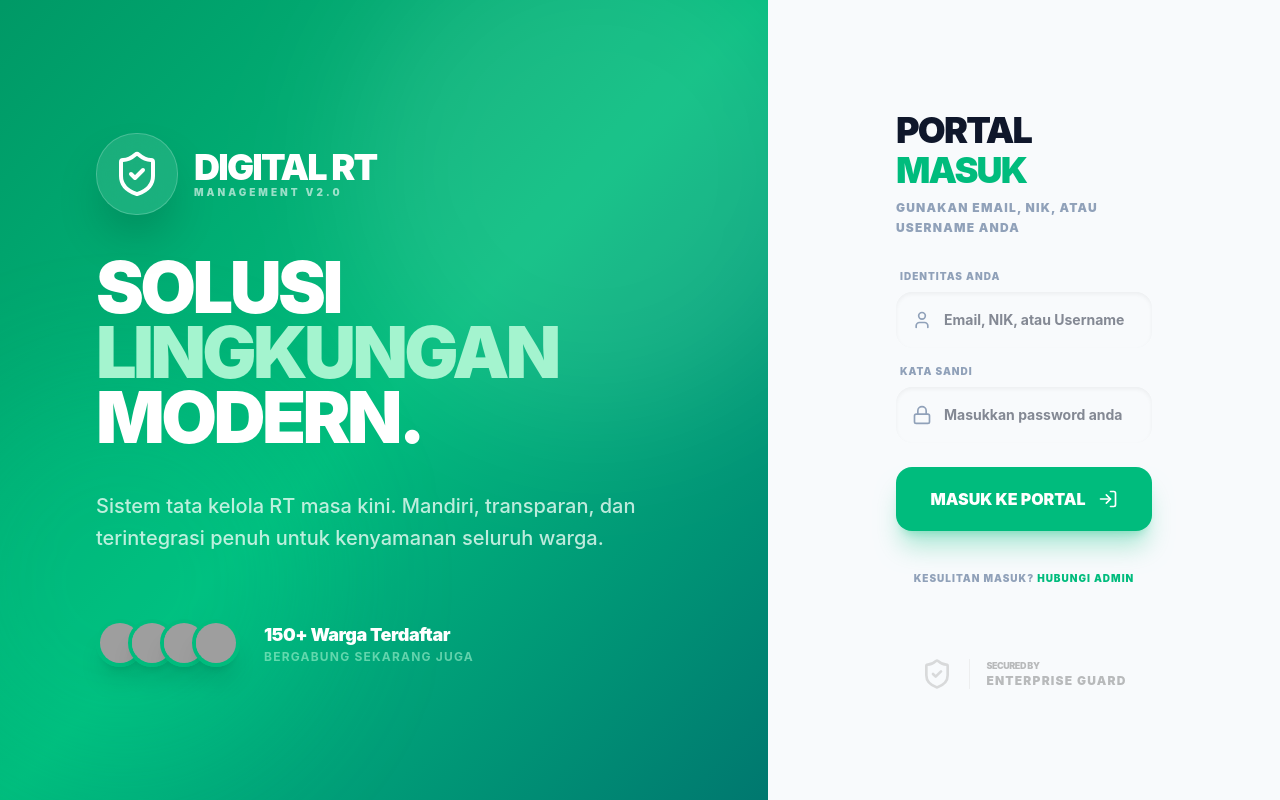
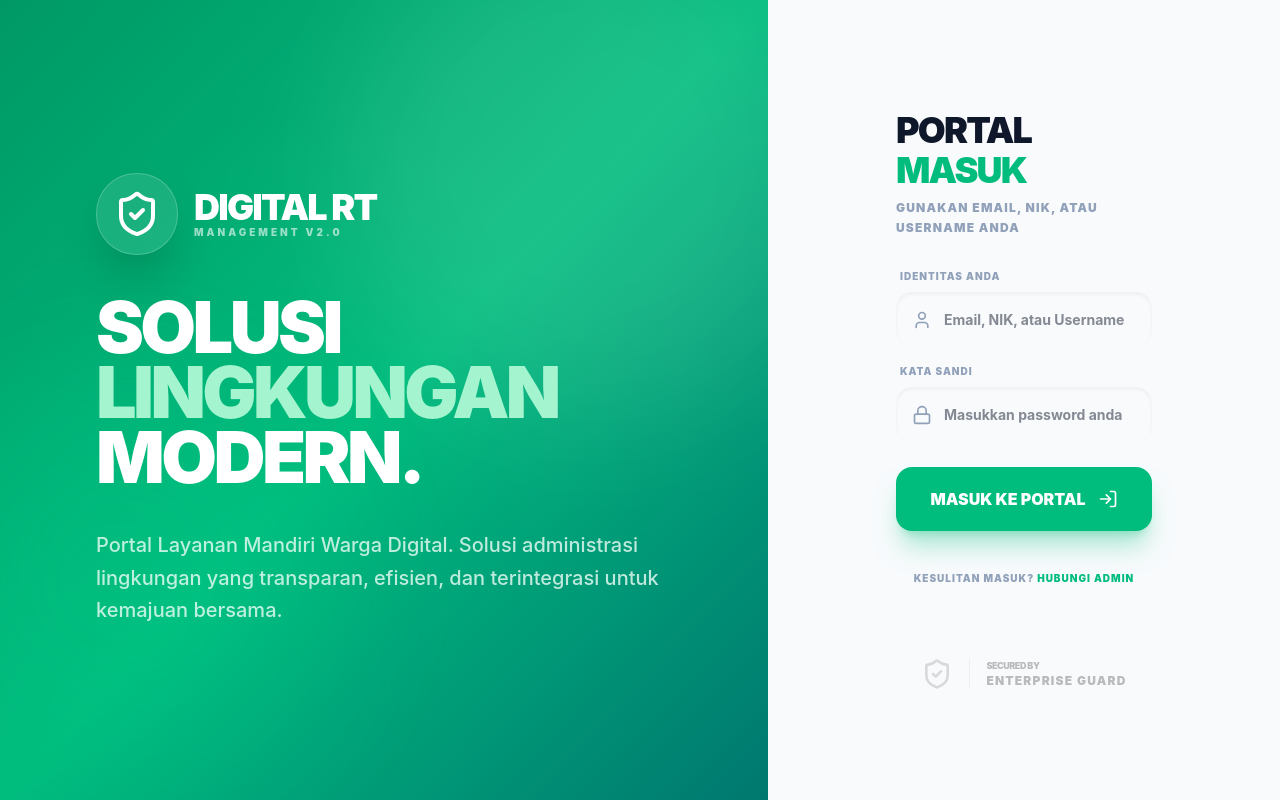
Before and after one commit to milham89/aplikasi-rt, a React (Vite) app: page /login in a window 1280 px wide. Built offline with nearby package versions, Linux system fonts and the light colour scheme; grey boxes are pictures that could not be loaded.

Commit message:
UI Update: Refined application description on AuthLayout

```diff
--- a/src/layouts/AuthLayout.tsx
+++ b/src/layouts/AuthLayout.tsx
@@ -28,20 +28,9 @@ export default function AuthLayout() {
           </h2>
 
           <p className="text-xl text-emerald-50/80 leading-relaxed font-medium max-w-xl">
-            Sistem tata kelola RT masa kini. Mandiri, transparan, dan terintegrasi penuh untuk kenyamanan seluruh warga.
+            Portal Layanan Mandiri Warga Digital. Solusi administrasi lingkungan yang transparan, efisien, dan terintegrasi untuk kemajuan bersama.
           </p>
 
-          <div className="mt-16 flex items-center gap-6">
-            <div className="flex -space-x-4">
-              {[1, 2, 3, 4].map(i => (
-                <img key={i} className="w-12 h-12 rounded-full border-4 border-emerald-500 shadow-xl" src={`https://i.pravatar.cc/100?img=${i+10}`} alt="User" />
-              ))}
-            </div>
-            <div>
-              <p className="text-lg font-black tracking-tight">150+ Warga Terdaftar</p>
-              <p className="text-xs font-bold text-emerald-200/60 uppercase tracking-widest">Bergabung sekarang juga</p>
-            </div>
-          </div>
         </div>
       </div>
 
```
